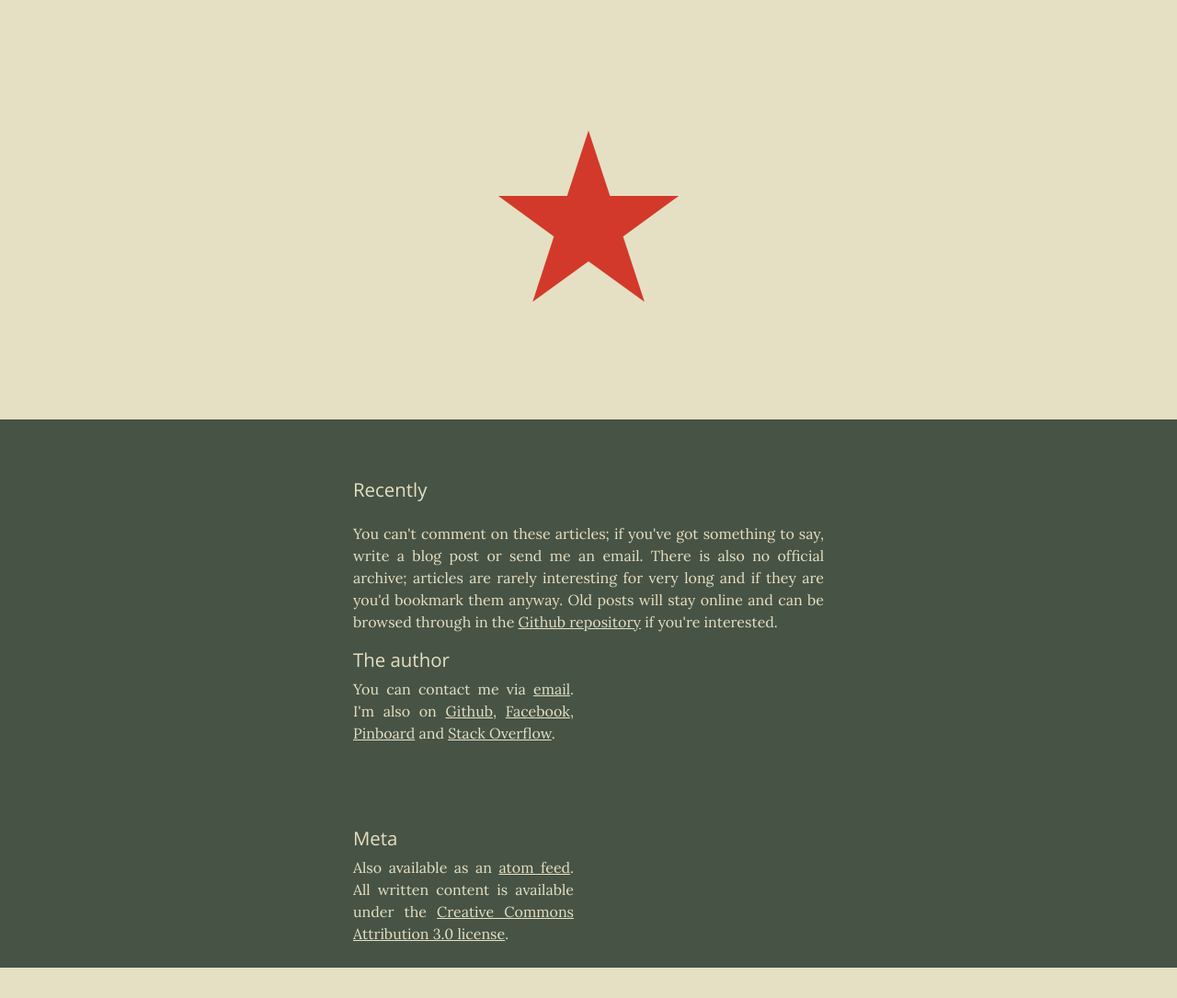
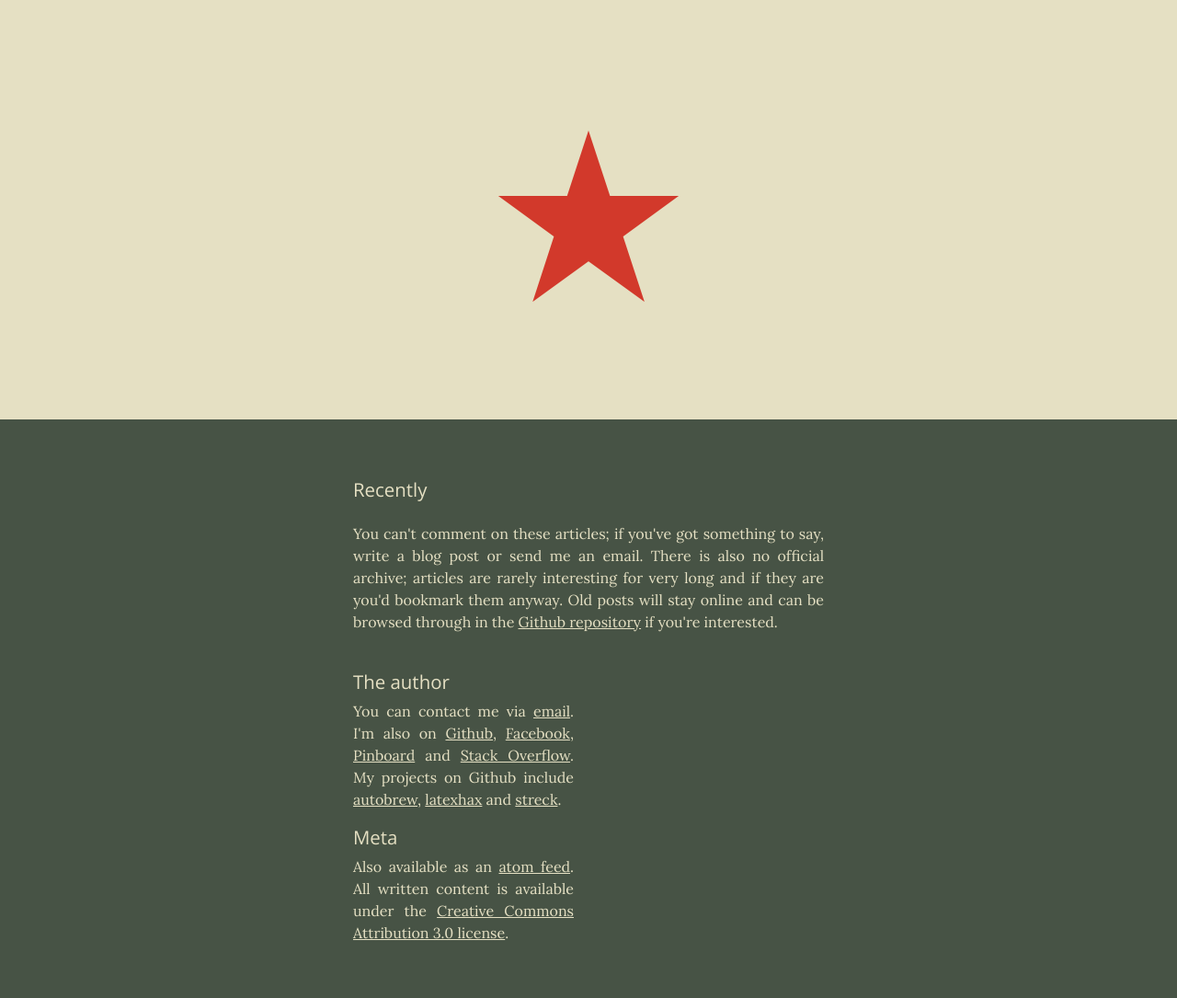
Before and after one commit to urdh/blog, a Jekyll site: the page built from index.html, in a window 1280 px wide. Shown: the whole page at 92% size. Built offline with Jekyll 4.4.1, drawn with Linux system fonts in a browser that asks for light colours; Markdown is read by kramdown in place of the engine named in the settings; before the commit the page ends 1052 px from its top, so only the background shows below that.

Commit message:
Added projects

```diff
--- a/_layouts/default.html
+++ b/_layouts/default.html
@@ -26,7 +26,7 @@
           <h1>The author</h1>
           <p>
             You can contact me via <a rel="author" href="http://www.google.com/recaptcha/mailhide/d?k=01AE2kOWqDabQ4PvNe9QuAiw==&amp;c=4o8n3wF8OoZTUvLus64oT-H83jhO0d5JP_qEaGtUN1g=">email</a>.
-            I'm also on <a href="http://github.com/urdh/">Github</a>, <a href="http://facebook.com/sigurdhsson/">Facebook</a>, <a href="http://pinboard.in/u:urdh">Pinboard</a> and <a href="http://stackoverflow.com/users/147845/you">Stack Overflow</a>.
+            I'm also on <a href="http://github.com/urdh/">Github</a>, <a href="http://facebook.com/sigurdhsson/">Facebook</a>, <a href="http://pinboard.in/u:urdh">Pinboard</a> and <a href="http://stackoverflow.com/users/147845/you">Stack Overflow</a>. My projects on Github include <a href="http://github.com/urdh/autobrew">autobrew</a>, <a href="http://github.com/urdh/latexhax">latexhax</a> and <a href="http://github.com/urdh/streck">streck</a>.
           </p>
         </section>
         <section id="meta">
--- a/stylesheets/general.css
+++ b/stylesheets/general.css
@@ -83,16 +83,17 @@ article hr {
     height: 10.5em;
     display: inline-block;
     margin: 0;
+    margin-bottom: .75em;
     padding: 0;
     border-bottom: 1px solid #475345;
-    border-top: 1px solid #475345
+    border-top: 1px solid #475345;
 }
 #author {
     margin-right: 1.8em;
 }
-#author {
+#meta {
     position: relative;
-    top: -1.5em;
+    top: -1.35em;
 }
 /* Styling the header/mast */
 body>header>h1 {
```
